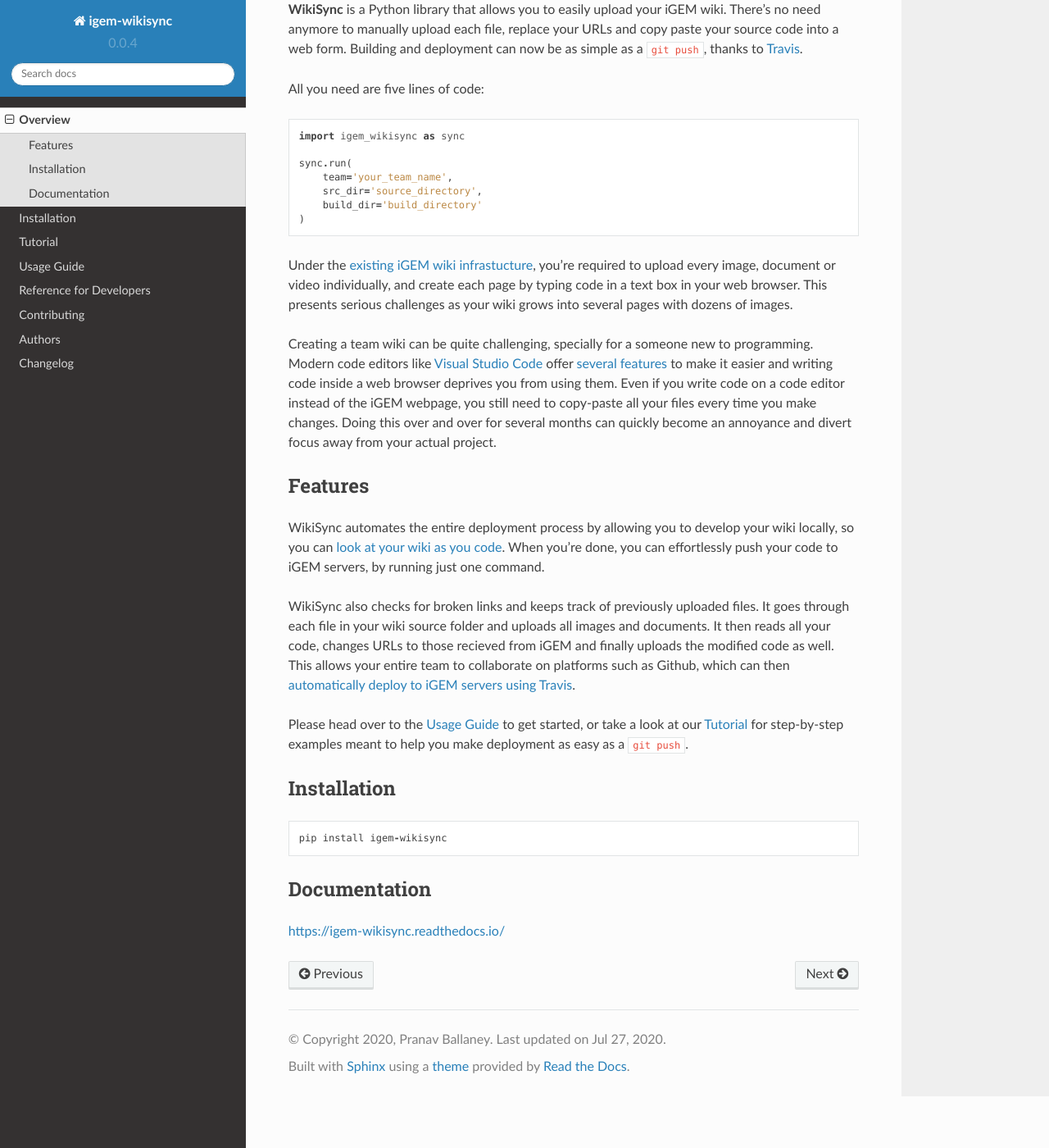
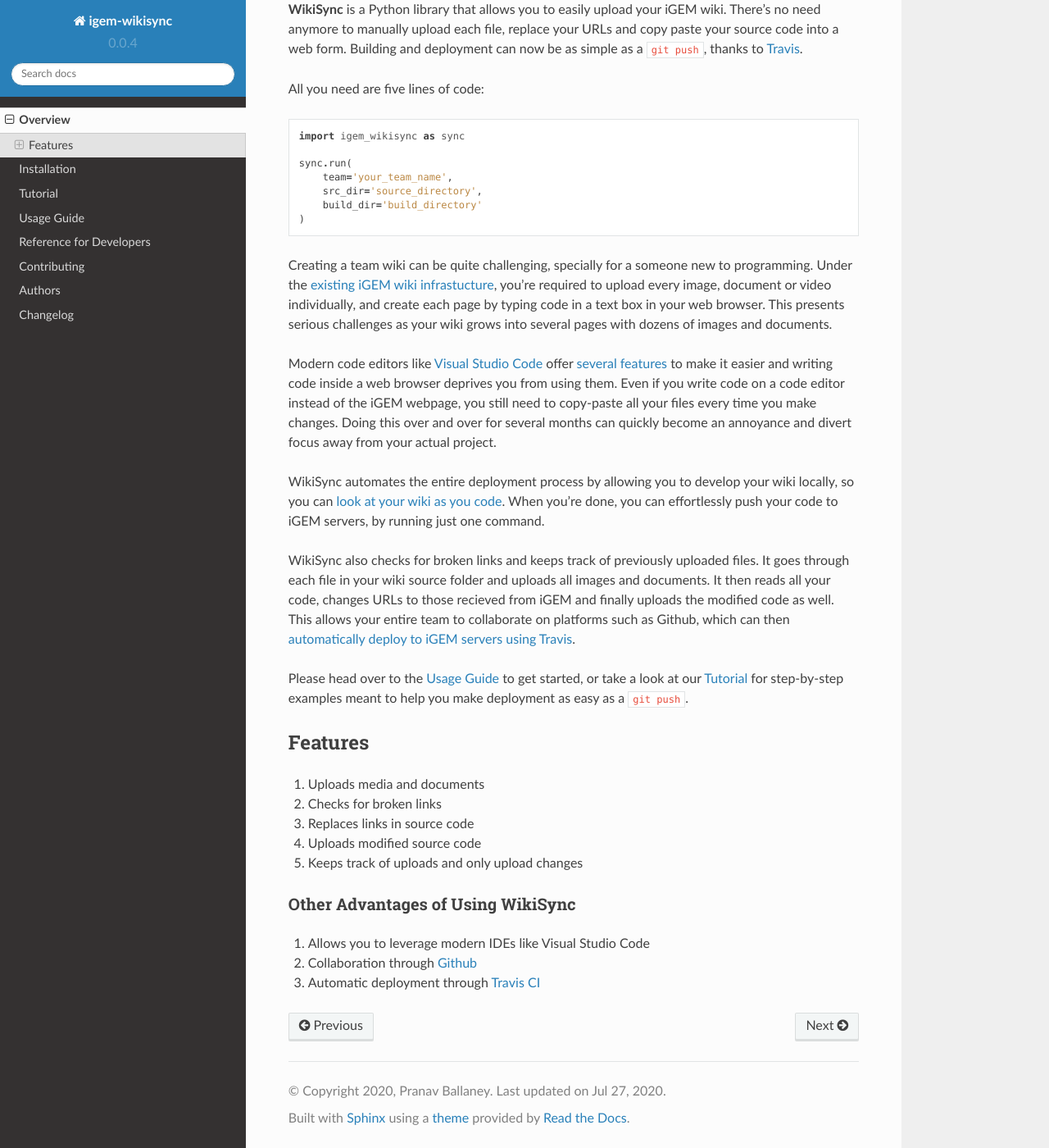
Before and after one commit to igembitsgoa/igem-wikisync, a Sphinx documentation site: the page built from docs/overview.rst, in a window 1280 px wide and 1400 px high, scrolled down 160 px. Shown: the whole window at 82% size. Built offline with Sphinx 7.4.7 and the Read the Docs theme 2.0.0, drawn with Linux system fonts in a browser that asks for light colours.

Commit message:
Add features to docs

```diff
--- a/docs/overview.rst
+++ b/docs/overview.rst
@@ -18,12 +18,9 @@ All you need are five lines of code:
         build_dir='build_directory'
     )
 
-Under the `existing iGEM wiki infrastucture <https://2020.igem.org/Resources/Wiki_Editing_Help>`_, you're required to upload every image, document or video individually, and create each page by typing code in a text box in your web browser. This presents serious challenges as your wiki grows into several pages with dozens of images.
+Creating a team wiki can be quite challenging, specially for a someone new to programming. Under the `existing iGEM wiki infrastucture <https://2020.igem.org/Resources/Wiki_Editing_Help>`_, you're required to upload every image, document or video individually, and create each page by typing code in a text box in your web browser. This presents serious challenges as your wiki grows into several pages with dozens of images and documents.
 
-Creating a team wiki can be quite challenging, specially for a someone new to programming.  Modern code editors like `Visual Studio Code <https://code.visualstudio.com>`_ offer `several features <https://medium.com/@bretcameron/7-essential-features-of-visual-studio-code-for-web-developers-be77e235bf62>`_ to make it easier and writing code inside a web browser deprives you from using them. Even if you write code on a code editor instead of the iGEM webpage, you still need to copy-paste all your files every time you make changes. Doing this over and over for several months can quickly become an annoyance and divert focus away from your actual project.
-
-Features
-========
+Modern code editors like `Visual Studio Code <https://code.visualstudio.com>`_ offer `several features <https://medium.com/@bretcameron/7-essential-features-of-visual-studio-code-for-web-developers-be77e235bf62>`_ to make it easier and writing code inside a web browser deprives you from using them. Even if you write code on a code editor instead of the iGEM webpage, you still need to copy-paste all your files every time you make changes. Doing this over and over for several months can quickly become an annoyance and divert focus away from your actual project.
 
 WikiSync automates the entire deployment process by allowing you to develop your wiki locally, so you can `look at your wiki as you code <https://marketplace.visualstudio.com/items?itemName=ritwickdey.LiveServer>`_. When you're done, you can effortlessly push your code to iGEM servers, by running just one command.
 
@@ -31,17 +28,18 @@ WikiSync also checks for broken links and keeps track of previously uploaded fil
 
 Please head over to the :ref:`usage-guide` to get started, or take a look at our :ref:`tutorial` for step-by-step examples meant to help you make deployment as easy as a ``git push``.
 
-Installation
-============
 
-::
+Features
+========
 
-    pip install igem-wikisync
+#. Uploads media and documents
+#. Checks for broken links
+#. Replaces links in source code
+#. Uploads modified source code
+#. Keeps track of uploads and only upload changes
 
-
-
-Documentation
-=============
-
-
-https://igem-wikisync.readthedocs.io/
+Other Advantages of Using WikiSync
+----------------------------------
+#. Allows you to leverage modern IDEs like Visual Studio Code
+#. Collaboration through `Github <https://github.com>`_
+#. Automatic deployment through `Travis CI <https://travis-ci.com>`_
```
